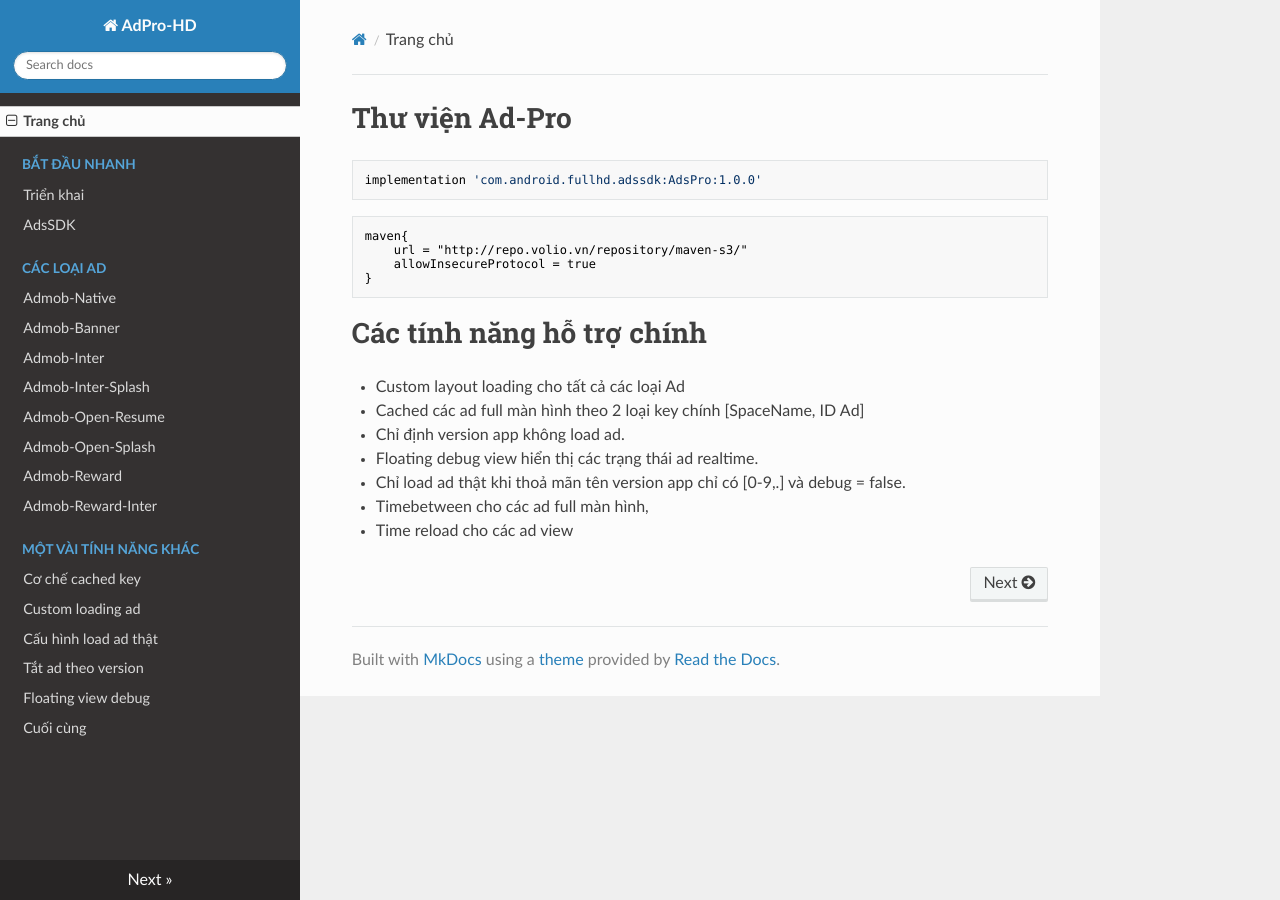
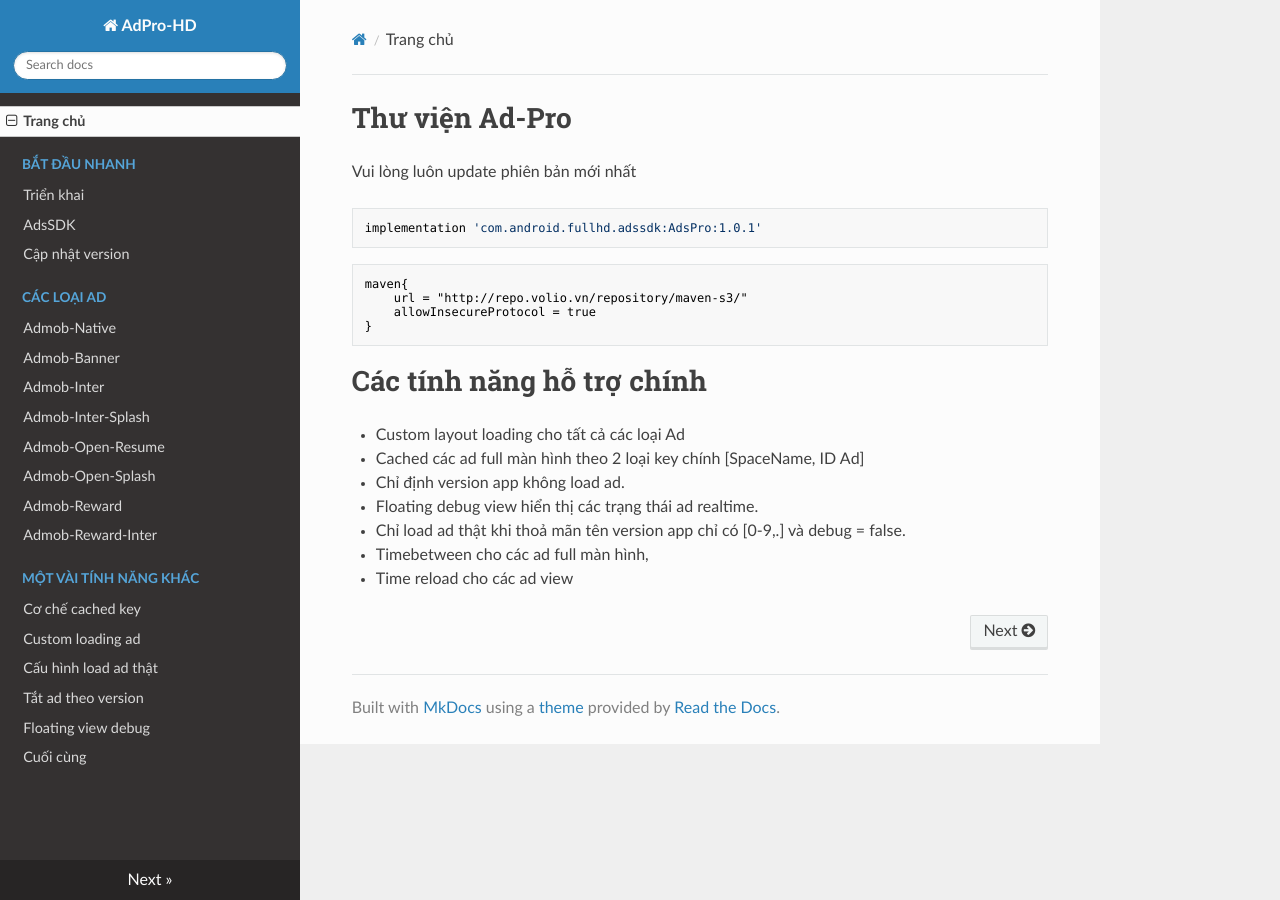
Before and after one commit to voliohungvv/Doc-Ad-Pro, an MkDocs documentation site: the page built from docs/index.md, in a window 1280 px wide. Built offline with MkDocs 1.6.1, drawn with Linux system fonts in a browser that asks for light colours; nearby versions of some CDN libraries.

Commit message:
update doc ver 1.0.1

````diff
--- a/docs/index.md
+++ b/docs/index.md
@@ -1,7 +1,8 @@
 # Thư viện Ad-Pro
 
+Vui lòng luôn update phiên bản mới nhất
 ```
-implementation 'com.android.fullhd.adssdk:AdsPro:1.0.0'
+implementation 'com.android.fullhd.adssdk:AdsPro:1.0.1'
 ```
 
 ```grovy
--- a/mkdocs.yml
+++ b/mkdocs.yml
@@ -7,6 +7,7 @@ nav:
   - Bắt đầu nhanh:
     - Triển khai: started.md
     - AdsSDK: ad/adsdk.md
+    - Cập nhật version: log-update.md
   - Các loại ad:
     - Admob-Native: ad/admob-native.md
     - Admob-Banner: ad/admob-banner.md
````
Also changed, not shown: docs/log-update.md (added, +5 -0 lines), docs/started.md (+3 -3 lines).
